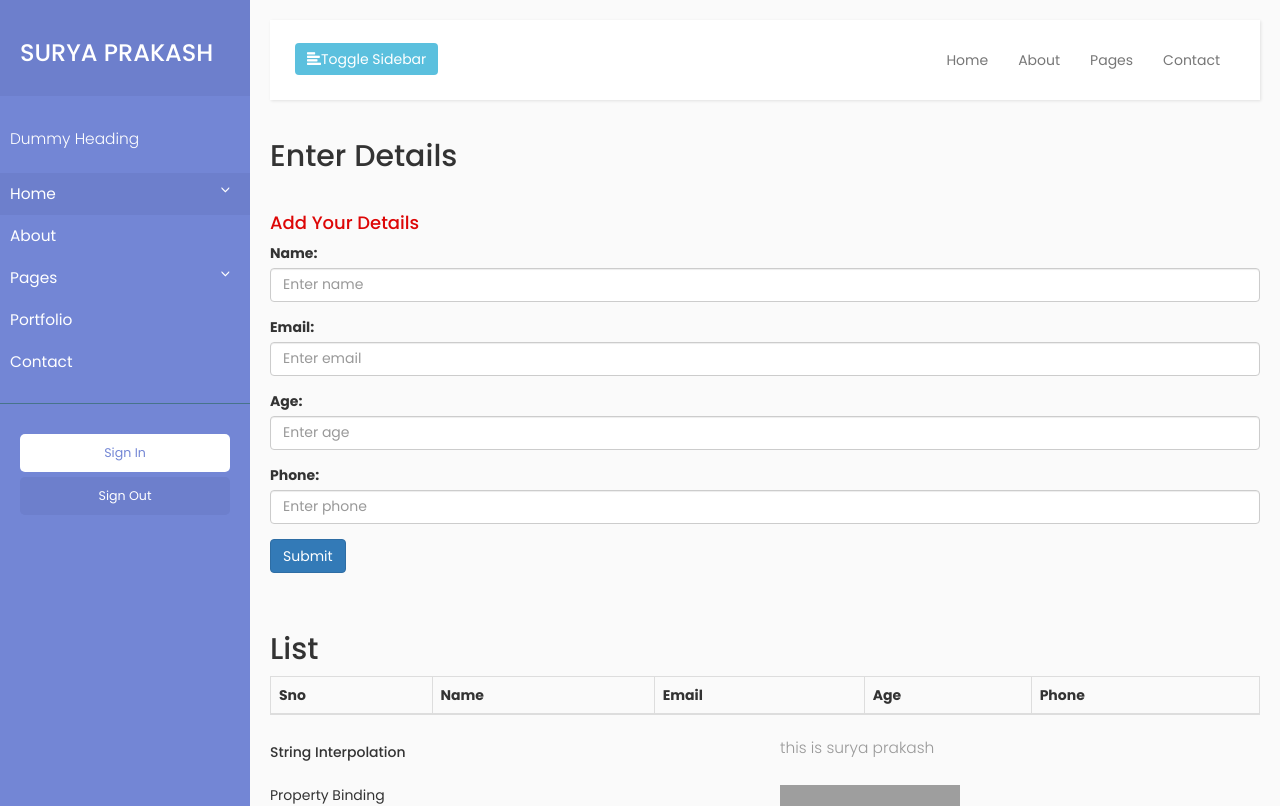
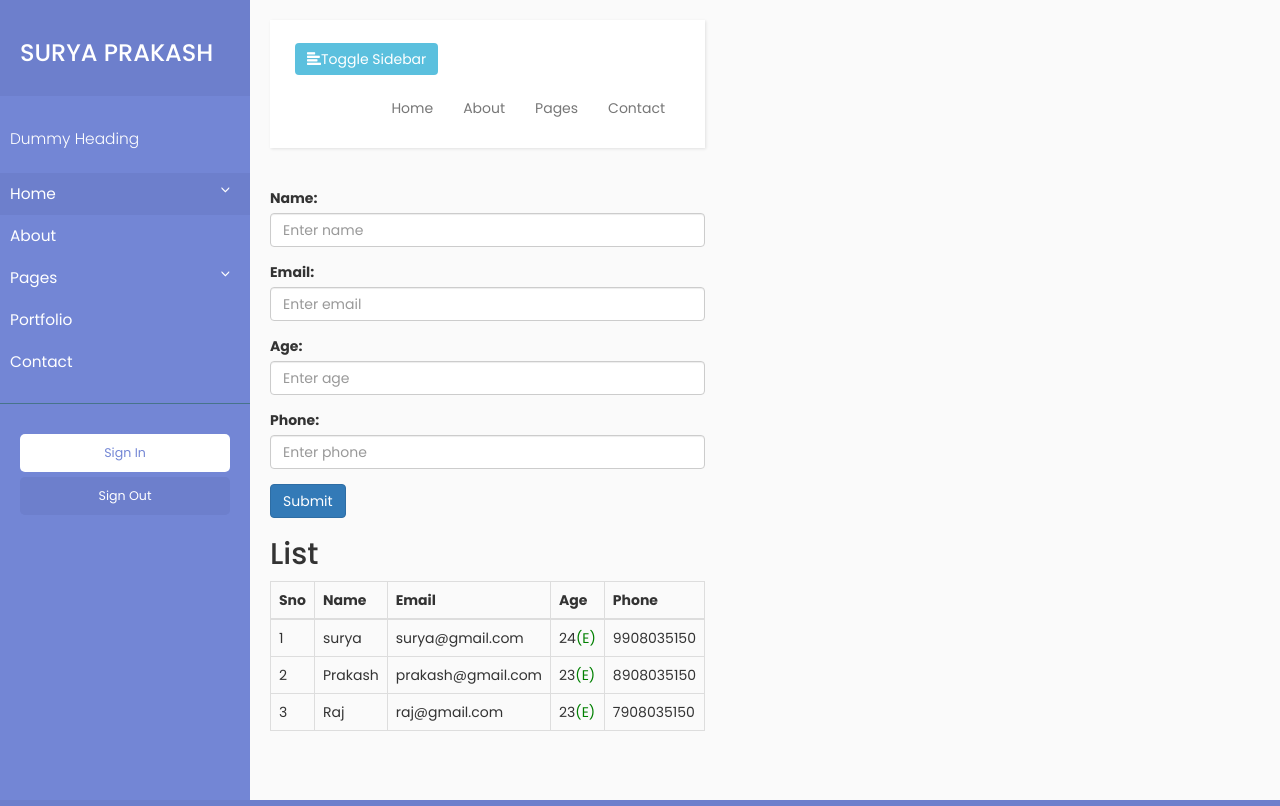
Before and after one commit to suryabogadhi/angular0.2, an Angular app: page / in a window 1280 px wide. Shown: the top 806 px of the page. Built offline with nearby package versions, Linux system fonts and the light colour scheme; grey boxes are pictures that could not be loaded.

Commit message:
added Input and output decorators

```diff
--- a/src/app/app.component.html
+++ b/src/app/app.component.html
@@ -7,8 +7,11 @@
   <div id="content">
     <app-header></app-header>
 
-    <app-body></app-body>
+    <app-register (addingStudent)="mainFuncAddStudent($event)"></app-register>
 
+    <app-list [students]="studentList"></app-list>
+
+    <!--<app-body></app-body>-->
   </div>
 </div>
 
--- a/src/app/app.component.ts
+++ b/src/app/app.component.ts
@@ -6,5 +6,13 @@ import { Component } from '@angular/core';
   styleUrls: ['./app.component.css']
 })
 export class AppComponent {
-  title = 'app';
+  studentList = [
+    {name:"surya",email:"surya@gmail.com",age:24,phone:9908035150},
+    {name:"Prakash",email:"prakash@gmail.com",age:23,phone:8908035150},
+    {name:"Raj",email:"raj@gmail.com",age:23,phone:7908035150}
+  ];
+
+  mainFuncAddStudent(data){
+    this.studentList.push(data);
+  }
 }
--- a/src/app/body/body2/body2.component.html
+++ b/src/app/body/body2/body2.component.html
@@ -2,7 +2,11 @@
     <h2>Enter Details</h2>
     <br>
 
+
+      <!--<div *ngIf="sts">Came in</div>-->
+
       <div *ngIf="sts then ss1 else ss2"></div>
+
       <ng-template #ss1>
       <h4 style="color:rgb(61, 110, 8)">{{status}}</h4>
       </ng-template>
@@ -57,7 +61,7 @@
         </thead>
         <tbody>
 
-          <tr *ngFor="let students of studentList; let i of index">
+          <tr *ngFor="let students of studentList; let i = index">
             <td>{{ i + 1 }}</td>
             <td>{{students.name}}</td>
             <td>{{students.email}}</td>
--- a/src/app/body/body2/body2.component.ts
+++ b/src/app/body/body2/body2.component.ts
@@ -6,11 +6,12 @@ import { Component, OnInit } from '@angular/core';
   styleUrls: ['./body2.component.css']
 })
 
-export class Body2Component implements OnInit {
+export class Body2Component implements OnInit{
 
   constructor() { }
 
-  ngOnInit() {
+  ngOnInit(){
+
   }
 
   name = "";
--- /dev/null
+++ b/src/app/list/list.component.html
@@ -0,0 +1,27 @@
+<div>
+  <h2>List</h2>
+  <table class="table table-bordered">
+    <thead>
+
+    <tr>
+      <th>Sno</th>
+      <th>Name</th>
+      <th>Email</th>
+      <th>Age</th>
+      <th>Phone</th>
+    </tr>
+
+    </thead>
+    <tbody>
+
+    <tr *ngFor="let students of allStudents; let i = index">
+      <td>{{ i + 1 }}</td>
+      <td>{{students.name}}</td>
+      <td>{{students.email}}</td>
+      <td>{{students.age}}<span *ngIf="students.age>18" style="color:green">(E)</span></td>
+      <td>{{students.phone}}</td>
+    </tr>
+
+    </tbody>
+  </table>
+</div>
--- /dev/null
+++ b/src/app/list/list.component.ts
@@ -0,0 +1,15 @@
+import { Component, OnInit, Input } from '@angular/core';
+
+@Component({
+  selector: 'app-list',
+  templateUrl: './list.component.html',
+  styleUrls: ['./list.component.css']
+})
+export class ListComponent implements OnInit {
+  @Input('students') allStudents;
+  constructor() { }
+
+  ngOnInit() {
+  }
+
+}
--- /dev/null
+++ b/src/app/register/register.component.html
@@ -0,0 +1,22 @@
+
+  <div class="form-group">
+    <label for="email">Name:</label>
+    <input type="text" class="form-control"  placeholder="Enter name" name="name" [(ngModel)]="name">
+  </div>
+
+  <div class="form-group">
+    <label for="pwd">Email:</label>
+    <input type="text" class="form-control"  placeholder="Enter email" name="email" [(ngModel)]="email">
+  </div>
+
+  <div class="form-group">
+    <label for="pwd">Age:</label>
+    <input type="text" class="form-control"  placeholder="Enter age" name="age" [(ngModel)]="age">
+  </div>
+
+  <div class="form-group">
+    <label for="pwd">Phone:</label>
+    <input type="text" class="form-control"  placeholder="Enter phone" name="phone" [(ngModel)]="phone">
+  </div>
+
+  <button type="submit" class="btn btn-primary" (click)="addstudent()">Submit</button>
--- /dev/null
+++ b/src/app/register/register.component.ts
@@ -0,0 +1,28 @@
+import {Component, OnInit, Output, EventEmitter} from '@angular/core';
+
+@Component({
+  selector: 'app-register',
+  templateUrl: './register.component.html',
+  styleUrls: ['./register.component.css']
+})
+export class RegisterComponent implements OnInit {
+
+  @Output() addingStudent = new EventEmitter();
+
+  name = "";
+  email = "";
+  age = "";
+  phone = "";
+
+  constructor() { }
+
+  ngOnInit() {
+  }
+
+  addstudent(){
+    //{name:this.name,email:this.email,age:this.age,phone:this.phone}
+    console.log({name:this.name,email:this.email,age:this.age,phone:this.phone});
+    this.addingStudent.emit({name:this.name,email:this.email,age:this.age,phone:this.phone})
+  }
+
+}
```
Also changed, not shown: src/app/app.module.ts (+6 -2 lines), src/app/list/list.component.css (added), src/app/register/register.component.css (added).
